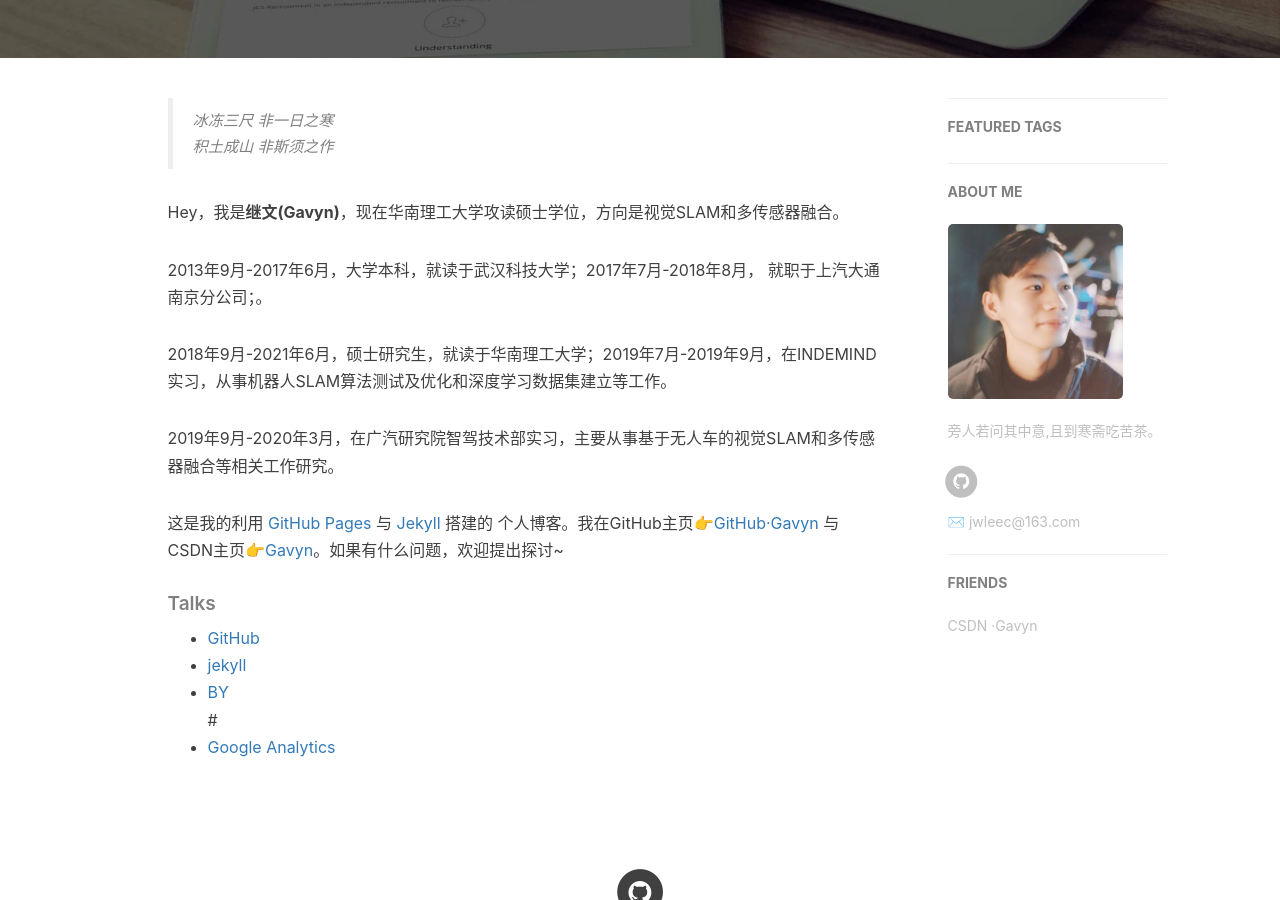
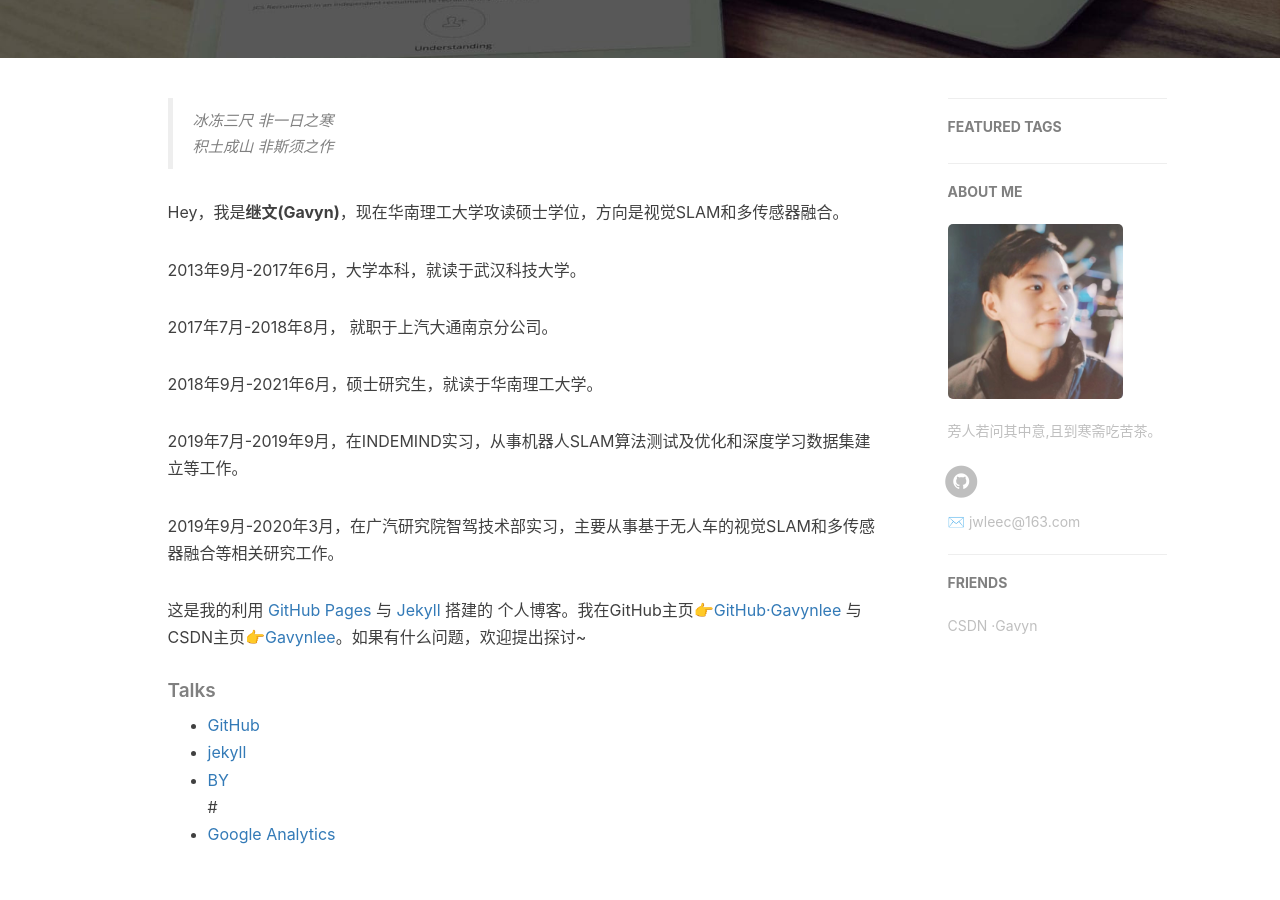
Before and after one commit to Gavynlee/Gavynlee.github.io, a Jekyll site: the page built from about.html, in a window 1280 px wide and 900 px high, scrolled down 360 px. Built offline with Jekyll 4.4.1, drawn with Linux system fonts in a browser that asks for light colours; nearby versions of some CDN libraries; comment, search, counter and statistics services are not loaded.

Commit message:
Update about.html

```diff
--- a/about.html
+++ b/about.html
@@ -20,13 +20,17 @@ header-img: "img/post-bg-rwd.jpg"
 
     <p>Hey，我是<strong>继文(Gavyn)</strong>，现在华南理工大学攻读硕士学位，方向是视觉SLAM和多传感器融合。</p>
 
-    <p>2013年9月-2017年6月，大学本科，就读于武汉科技大学；2017年7月-2018年8月， 就职于上汽大通南京分公司；。</p>
+    <p>2013年9月-2017年6月，大学本科，就读于武汉科技大学。</p>
 
-    <p>2018年9月-2021年6月，硕士研究生，就读于华南理工大学；2019年7月-2019年9月，在INDEMIND实习，从事机器人SLAM算法测试及优化和深度学习数据集建立等工作。</p>
+    <p>2017年7月-2018年8月， 就职于上汽大通南京分公司。</p>
 
-    <p>2019年9月-2020年3月，在广汽研究院智驾技术部实习，主要从事基于无人车的视觉SLAM和多传感器融合等相关工作研究。</p>
+    <p>2018年9月-2021年6月，硕士研究生，就读于华南理工大学。</p>
 
-    <p>这是我的利用 <a href="https://pages.github.com/">GitHub Pages</a> 与 <a href="http://jekyll.com.cn/">Jekyll</a> 搭建的 个人博客。我在GitHub主页<a href="https://github.com/Gavynlee">👉GitHub·Gavyn</a> 与 CSDN主页<a href="https://https://me.csdn.net/weixin_43892514">👉Gavyn</a>。如果有什么问题，欢迎提出探讨~</p>
+    <p>2019年7月-2019年9月，在INDEMIND实习，从事机器人SLAM算法测试及优化和深度学习数据集建立等工作。</p>
+
+    <p>2019年9月-2020年3月，在广汽研究院智驾技术部实习，主要从事基于无人车的视觉SLAM和多传感器融合等相关研究工作。</p>
+
+    <p>这是我的利用 <a href="https://pages.github.com/">GitHub Pages</a> 与 <a href="http://jekyll.com.cn/">Jekyll</a> 搭建的 个人博客。我在GitHub主页<a href="https://github.com/Gavynlee">👉GitHub·Gavynlee</a> 与 CSDN主页<a href="//https://me.csdn.net/weixin_43892514">👉Gavynlee</a>。如果有什么问题，欢迎提出探讨~</p>
 
     <p></p>
 
```
